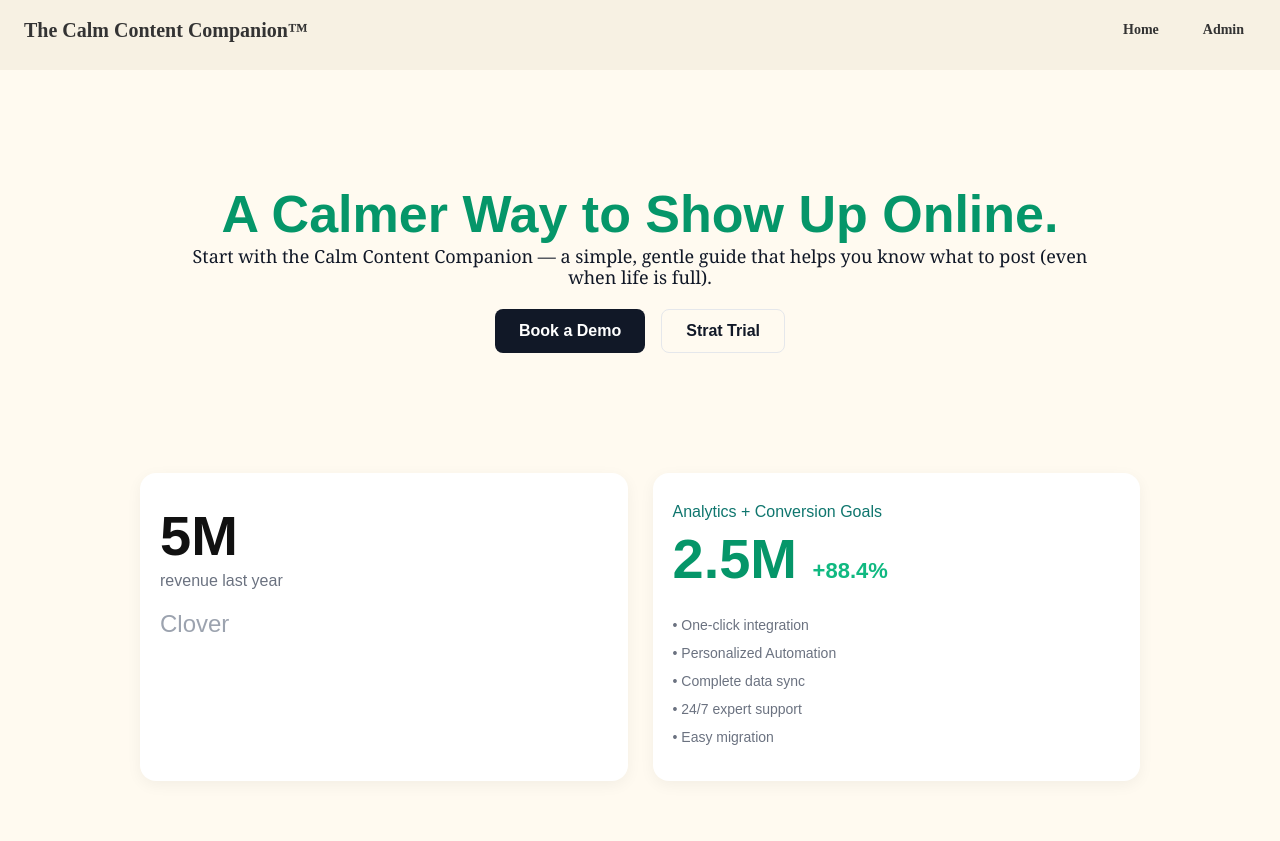
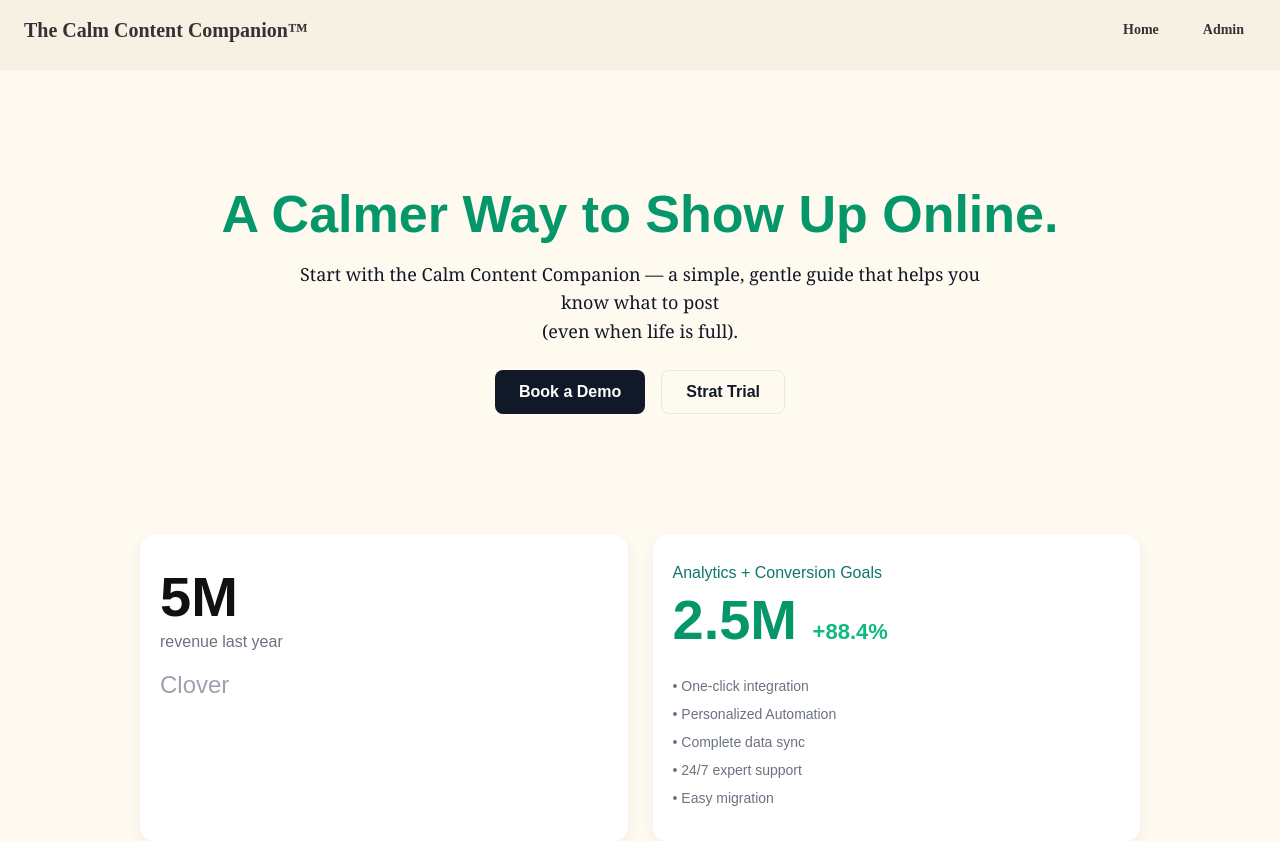
Before and after one commit to gmajors1326/the-calm-content-companion, a Next.js app: page / in a window 1280 px wide. Shown: the top 841 px of the page. Built offline with nearby package versions, Linux system fonts and the light colour scheme.

Commit message:
Center hero subtitle line

```diff
--- a/app/page.tsx
+++ b/app/page.tsx
@@ -26,11 +26,22 @@ export default function PromotoLandingPage() {
                 fontSize: '52px',
                 fontWeight: '700',
                 lineHeight: '1.2',
-                marginBottom: '20px',
+                marginBottom: '14px',
                 color: '#059669' // Darker green for H2 text
-            }}>A Calmer Way to Show Up Online.
-                <span style={{ color: '#111827', display: 'block', fontFamily: 'Georgia, serif', fontSize: '18px', fontWeight: '400' }}>Start with the Calm Content Companion — a simple, gentle guide that helps you know what to post (even when life is full).</span>
-            </h2>
+            }}>A Calmer Way to Show Up Online.</h2>
+            <p style={{
+                color: '#111827',
+                fontFamily: 'Georgia, serif',
+                fontSize: '18px',
+                fontWeight: '400',
+                lineHeight: '1.6',
+                maxWidth: '680px',
+                margin: '0 auto 24px auto'
+            }}>
+                Start with the Calm Content Companion — a simple, gentle guide that helps you know what to post
+                <br />
+                (even when life is full).
+            </p>
             <div style={{ display: 'flex', justifyContent: 'center', gap: '16px' }}>
                 <button style={{
                     backgroundColor: COLORS.TEXT_DARK,
```
